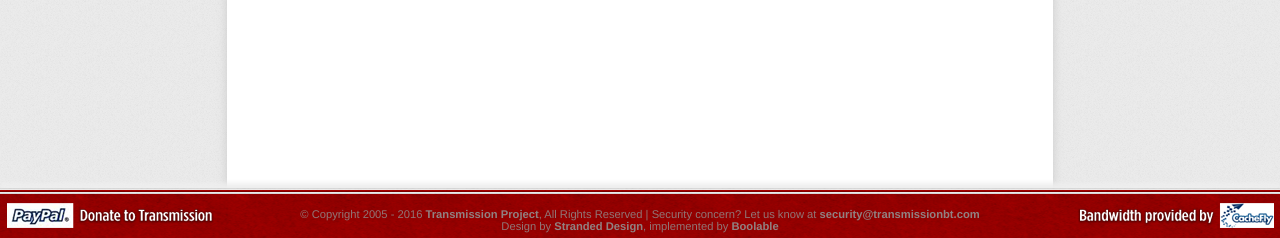
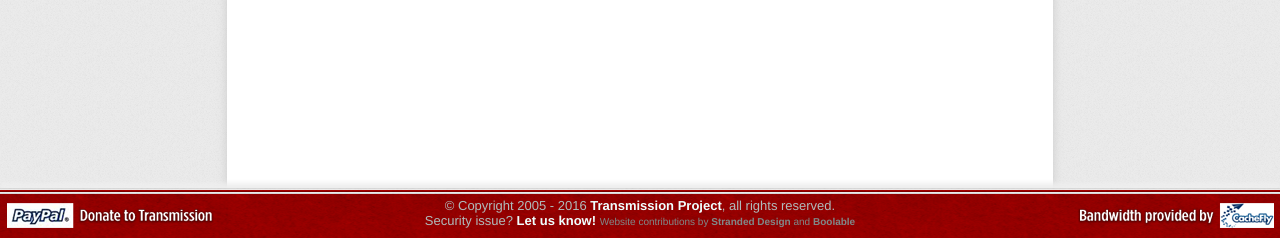
Before and after one commit to transmission/transmission.github.io, a PHP site: page / in a window 1280 px wide. Shown: the part 562-800 px from the top of the page. Run offline with PHP 8.4, Linux system fonts and the light colour scheme.

Commit message:
tweak footer to not linewrap

```diff
--- a/includes/css/main.css
+++ b/includes/css/main.css
@@ -158,21 +158,27 @@ a:hover {
 }
 
 #FooterBody {
-  margin-top: 20px;
+  margin-top: 10px;
   width: inherit;
   text-align: center;
-  font-size: 0.7em;
+  font-size: small;
   z-index: 200;
-  color: #917575;
+  color: #B0BBBB;
   text-shadow: none;
 }
-
 #FooterBody a {
-  color: #918181;
+  color: #F0FFFF;
+}
+#FooterBody a:hover {
+  text-decoration: underline;
 }
 
-#FooterBody a:hover {
-  color: #c2c2c2;
+#FooterBody #Credits {
+  font-size: x-small;
+  color: #808888;
+}
+#FooterBody #Credits a {
+  color: #808888;
 }
 
 #Donate {
--- a/includes/html/footer.html
+++ b/includes/html/footer.html
@@ -3,11 +3,9 @@
 <div>
 	<div id="FooterBody">
 		&copy; Copyright 2005 - 2016
-		<a href="mailto:info@transmissionbt.com">Transmission Project</a>,
-		All Rights Reserved |
-		Security concern? Let us know at <a href="mailto:security@transmissionbt.com?body=This%20is%20for%20security%20alerts%20only.%20Support%20questions%20will%20be%20ignored.">security@transmissionbt.com</a><br/>
-		Design by <a href="http://www.strandeddesign.com">Stranded Design</a>,
-		implemented by <a href="http://www.boolable.ca">Boolable</a><br/>
+		<a href="mailto:info@transmissionbt.com">Transmission Project</a>, all rights reserved.<br/>
+		Security issue? <a href="mailto:security@transmissionbt.com?body=This%20is%20for%20security%20alerts%20only.%20Support%20questions%20will%20be%20ignored.">Let us know!</a>
+		<span id="Credits">Website contributions by <a href="http://www.strandeddesign.com">Stranded Design</a> and <a href="http://www.boolable.ca">Boolable</a></span><br/>
 	</div>
 	<div id="Donate">
 		<a href="/donate.html">&nbsp;</a>
```
